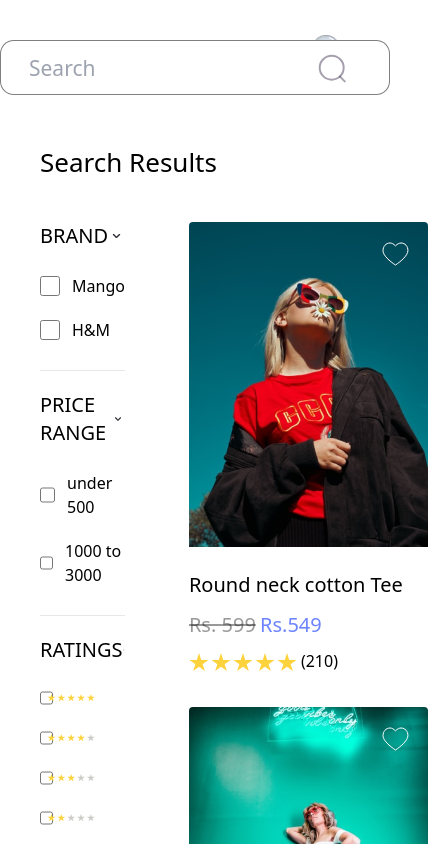
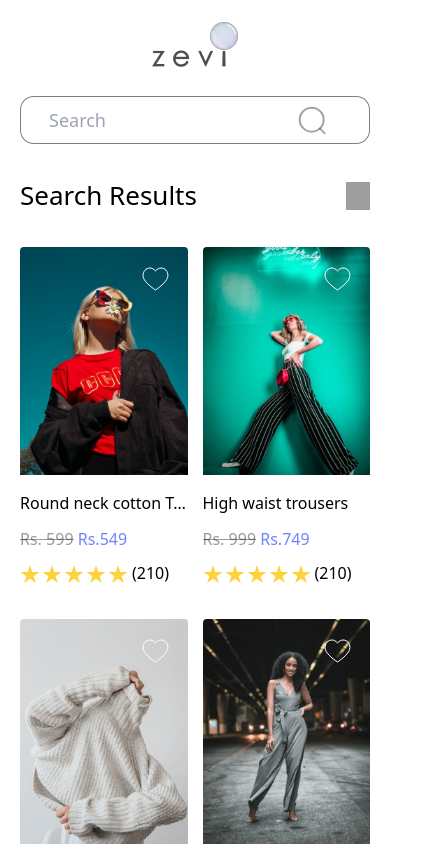
Before and after one commit to sahilHans9545/zivi_assignment, a React (Create React App) app: page / in a window 390 px wide. Shown: the top 844 px of the page, 428 px wide, since content can reach past the window. Built offline with nearby package versions, Linux system fonts and the light colour scheme; grey boxes are pictures that could not be loaded.

Commit message:
products page design for desktop

```diff
--- a/src/App.scss
+++ b/src/App.scss
@@ -1,6 +1,8 @@
 @tailwind base;
 @tailwind components;
 @tailwind utilities;
+
+@import "./mixins.scss";
 
 *{
   padding: 0;
@@ -19,6 +21,13 @@
 
 .logo {
   position: absolute;
-  right: 50px;
-  top: 35px;
+  // right: 50px;
+  right: 50%;
+  transform: translateX(50%);
+  top: 22px;
+  @include md{
+    right: 50px;
+    transform: translateX(0%);
+    top: 35px;
+  }
 }
--- a/src/components/productCard/ProductCard.jsx
+++ b/src/components/productCard/ProductCard.jsx
@@ -39,7 +39,7 @@ const ProductCard = ({
         />
       </svg>
       <div className="relative">
-        <img src={imgUrl} alt="" />
+        <img src={imgUrl} alt="" className="productImg" />
         <button
           className="viewBtn opacity-0 bg-[#6D84FFB5] text-white text-xl font-medium absolute bottom-0 w-full py-3 px-4"
           style={{ textShadow: "0px 4px 32px rgba(0, 0, 0, 0.25)" }}
@@ -48,13 +48,15 @@ const ProductCard = ({
         </button>
       </div>
 
-      <h3 className="text-xl mt-6">{productName}</h3>
+      <h3 className="text-base sm:text-xl mt-4 sm:mt-6 whitespace-nowrap overflow-hidden text-ellipsis">
+        {productName}
+      </h3>
       <p className="mt-3">
-        <span className="text-xl text-[#0006] line-through">
+        <span className="sm:text-xl text-[#0006] line-through">
           Rs. {oldPrice}
         </span>
         &nbsp;
-        <span className="text-xl text-[#6D84FF]">Rs.{CurrentPrice}</span>
+        <span className="sm:text-xl text-[#6D84FF]">Rs.{CurrentPrice}</span>
       </p>
       <div className="mt-3 flex gap-1 items-center">
         <div className="flex gap-[2px]">
--- /dev/null
+++ b/src/mixins.scss
@@ -0,0 +1,37 @@
+@mixin sm {
+    @media only screen and (min-width: 640px) {
+        @content;
+    }
+}
+
+@mixin md {
+    @media only screen and (min-width: 768px) {
+        @content;
+    }
+}
+
+@mixin lg {
+    @media only screen and (min-width: 1024px) {
+        @content;
+    }
+}
+
+@mixin xl {
+    @media only screen and (min-width: 1280px) {
+        @content;
+    }
+}
+
+@mixin xxl {
+    @media only screen and (min-width: 1536px) {
+        @content;
+    }
+}
+
+// @mixin ellipsis($line: 2) {
+//     display: -webkit-box;
+//     -webkit-line-clamp: $line;
+//     -webkit-box-orient: vertical;
+//     overflow: hidden;
+//     text-overflow: ellipsis;
+// }
--- a/src/pages/searchedProducts/index.js
+++ b/src/pages/searchedProducts/index.js
@@ -16,6 +16,7 @@ import star2 from "../../assets/images/star2.svg";
 import star3 from "../../assets/images/star3.svg";
 import star4 from "../../assets/images/star4.svg";
 import star5 from "../../assets/images/star5.svg";
+import filterIcon from "../../assets/images/filter.png";
 import FilterHeading from "../../components/FilterHeading";
 
 const Products = () => {
@@ -25,11 +26,17 @@ const Products = () => {
       className=" relative w-full min-h-[100vh]  pb-14 gap-5"
     >
       <Logo />
-      <SearchBar />
-      <div className="px-10 mt-12">
-        <h2 className="text-[26px] lg:text-[40px]">Search Results</h2>
-        <div className="flex mt-10 gap-16">
-          <div className="w-[270px]">
+      <div className="md:mt-0 mt-14 px-5 md:px-0">
+        <SearchBar />
+      </div>
+
+      <div className="px-5 md:px-10 mt-8 sm:mt-12">
+        <div className="flex justify-between items-center">
+          <h2 className="text-[26px] lg:text-[40px]">Search Results</h2>
+          <img src={filterIcon} alt="" className="md:hidden w-6 h-7" />
+        </div>
+        <div className="flex mt-8 sm:mt-10 gap-16">
+          <div className="w-[270px] sticky h-fit top-8 hidden md:block">
             <div>
               <FilterHeading heading="brand" />
               <div className="flex flex-col gap-5 mt-6">
--- a/src/pages/searchedProducts/style.scss
+++ b/src/pages/searchedProducts/style.scss
@@ -1,3 +1,5 @@
+@import "../../mixins.scss";
+
 #productsPage{
     background: rgb(255, 255, 255);
     padding-top: 40px;
@@ -11,14 +13,18 @@
 
     input {
         width: 100%;
-        height: 55px;
+        height: 48px;
         padding: 13px 28px;
         border-radius: 13.735px;
         border: 0.687px solid rgba(0, 0, 0, 0.50);
         color: #000;
         outline: none;
-        font-size: 21px;
+        font-size: 18px;
         font-weight: 400;
+        @include md{
+            height: 55px;
+            font-size: 21px;
+        }
 
     }
     img {
@@ -35,7 +41,23 @@
 
 .productsGrid{
     display: grid;
-    column-gap: 40px;
+    column-gap: 15px;
     row-gap: 32px;
-    grid-template-columns: repeat(auto-fit,239px);
+    grid-template-columns: repeat(2,1fr);
+    justify-content: center;
+    .productImg{
+        width: 100%;
+    }
+    @include sm{
+        // column-gap: 40px;
+        grid-template-columns: repeat(3, 1fr);
+    }
+    @include md{
+        // column-gap: 40px;
+        grid-template-columns: repeat(auto-fill,minmax(150px,1fr));
+    }
+    @include lg{
+        column-gap: 40px;
+        grid-template-columns: repeat(auto-fit,239px);
+    }
 }
```
